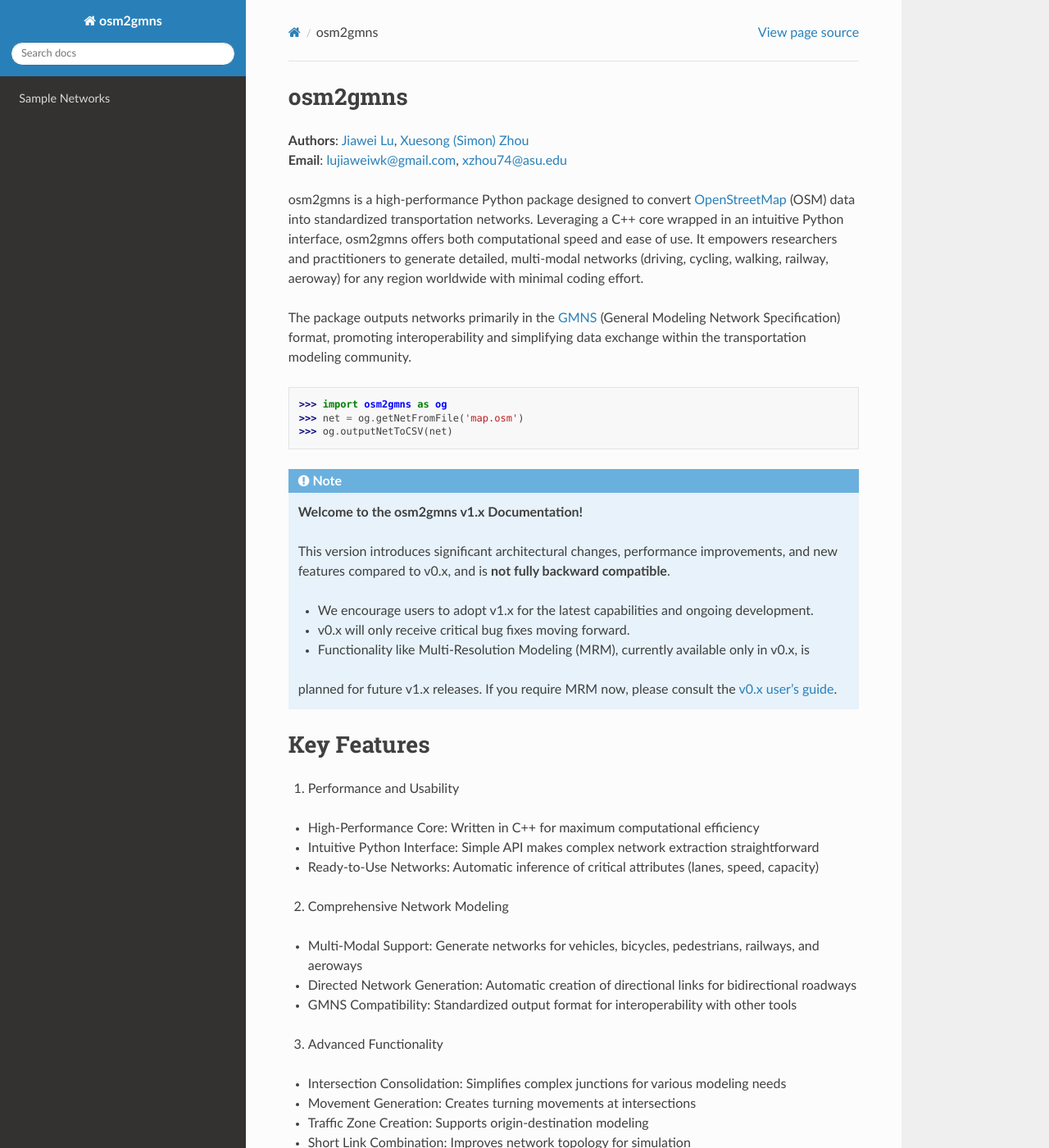
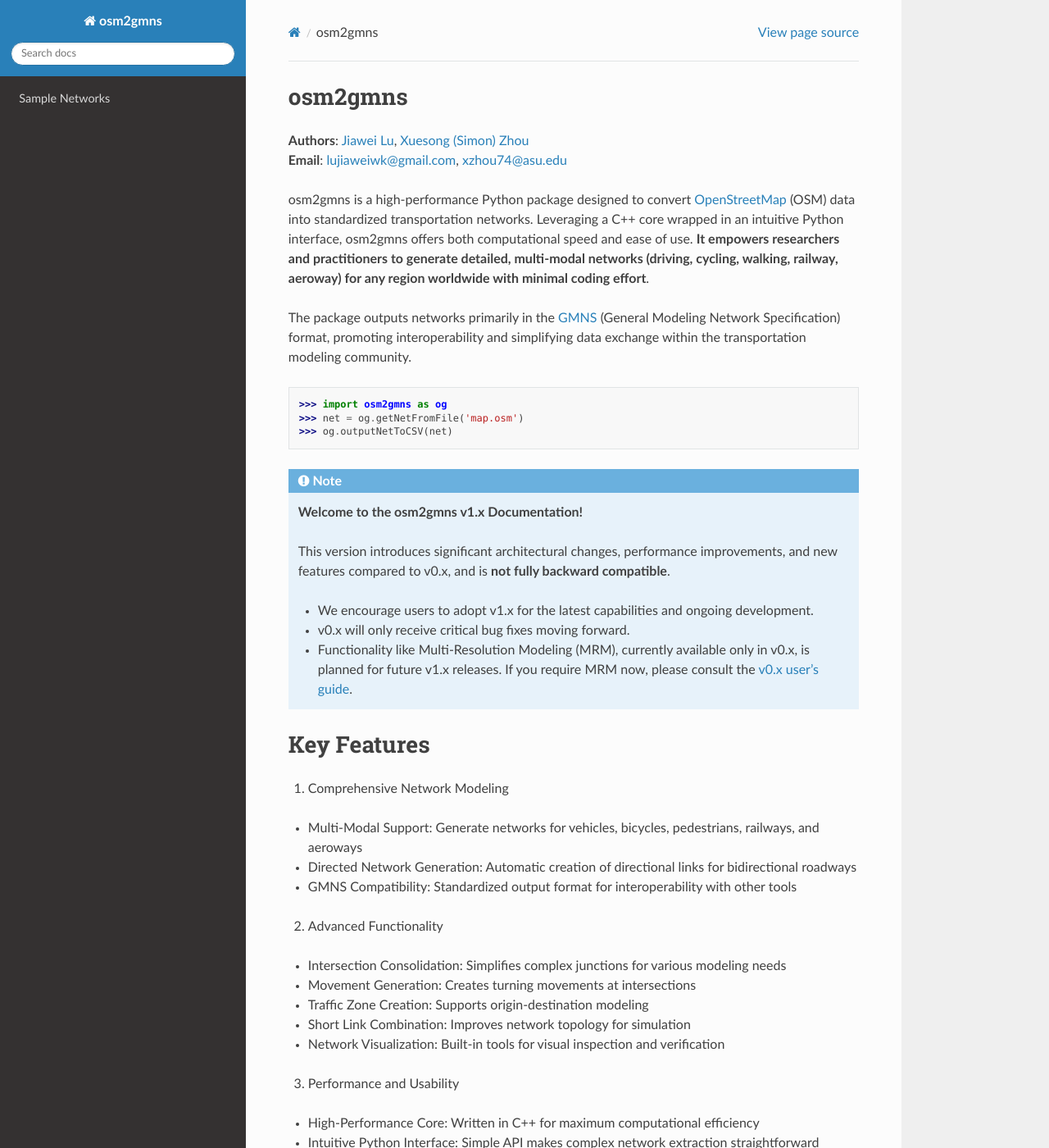
Before and after one commit to jiawlu/OSM2GMNS, a Sphinx documentation site: the page built from docs/source/index.rst, in a window 1280 px wide and 1400 px high. Shown: the whole window at 82% size. Built offline with Sphinx 7.4.7 and the Read the Docs theme 3.1.0, drawn with Linux system fonts in a browser that asks for light colours; pages that are not in the unit, such as notebooks, are missing from menus; some of the changed text lies outside the part shown.

Commit message:
update doc

```diff
--- a/docs/source/index.rst
+++ b/docs/source/index.rst
@@ -7,9 +7,7 @@
 osm2gmns is a high-performance Python package designed to convert `OpenStreetMap`_ (OSM)
 data into standardized transportation networks. Leveraging a C++ core wrapped in an
 intuitive Python interface, osm2gmns offers both computational speed and ease of use.
-It empowers researchers and practitioners to generate detailed, multi-modal networks
-(driving, cycling, walking, railway, aeroway) for any region worldwide with minimal
-coding effort.
+**It empowers researchers and practitioners to generate detailed, multi-modal networks (driving, cycling, walking, railway, aeroway) for any region worldwide with minimal coding effort**.
 
 The package outputs networks primarily in the `GMNS`_ (General Modeling Network Specification)
 format, promoting interoperability and simplifying data exchange within the transportation
@@ -30,32 +28,31 @@
 
    - We encourage users to adopt v1.x for the latest capabilities and ongoing development.
    - v0.x will only receive critical bug fixes moving forward.
-   - Functionality like Multi-Resolution Modeling (MRM), currently available only in v0.x, is
-   planned for future v1.x releases. If you require MRM now, please consult the `v0.x user's guide`_.
+   - Functionality like Multi-Resolution Modeling (MRM), currently available only in v0.x, is planned for future v1.x releases. If you require MRM now, please consult the `v0.x user's guide`_.
 
 
 Key Features
 ====================================
 
-1. Performance and Usability
-
-- High-Performance Core: Written in C++ for maximum computational efficiency
-- Intuitive Python Interface: Simple API makes complex network extraction straightforward
-- Ready-to-Use Networks: Automatic inference of critical attributes (lanes, speed, capacity)
-
-2. Comprehensive Network Modeling
+1. Comprehensive Network Modeling
 
 - Multi-Modal Support: Generate networks for vehicles, bicycles, pedestrians, railways, and aeroways
 - Directed Network Generation: Automatic creation of directional links for bidirectional roadways
 - GMNS Compatibility: Standardized output format for interoperability with other tools
 
-3. Advanced Functionality
+2. Advanced Functionality
 
 - Intersection Consolidation: Simplifies complex junctions for various modeling needs
 - Movement Generation: Creates turning movements at intersections
 - Traffic Zone Creation: Supports origin-destination modeling
 - Short Link Combination: Improves network topology for simulation
 - Network Visualization: Built-in tools for visual inspection and verification
+
+3. Performance and Usability
+
+- High-Performance Core: Written in C++ for maximum computational efficiency
+- Intuitive Python Interface: Simple API makes complex network extraction straightforward
+- Ready-to-Use Networks: Automatic inference of critical attributes (lanes, speed, capacity)
 
 
 Citation
```
